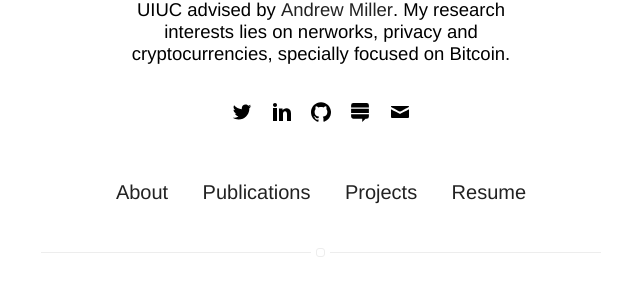
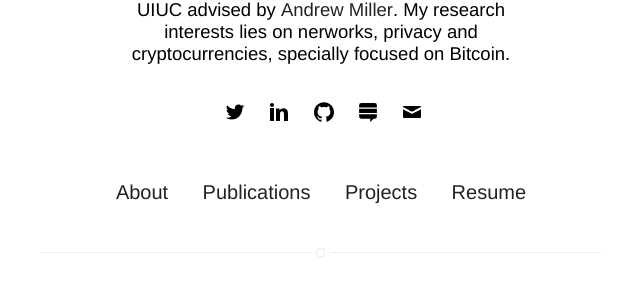
Before and after one commit to sr-gi/me, a Jekyll site: the page built from index.html, in a window 1280 px wide. Shown: the part 523-815 px from the top of the page, without its empty margins (319-959 px from the left). Built offline with Jekyll 4.4.1, drawn with Linux system fonts in a browser that asks for light colours.

Commit message:
Changes social link left margin

```diff
--- a/_sass/components/social-links.sass
+++ b/_sass/components/social-links.sass
@@ -2,7 +2,7 @@
     margin-top: 20px
 
     > .link
-        margin: 0
+        margin-left: 5px
         text-decoration: none
         position: relative
         display: inline-block
```
